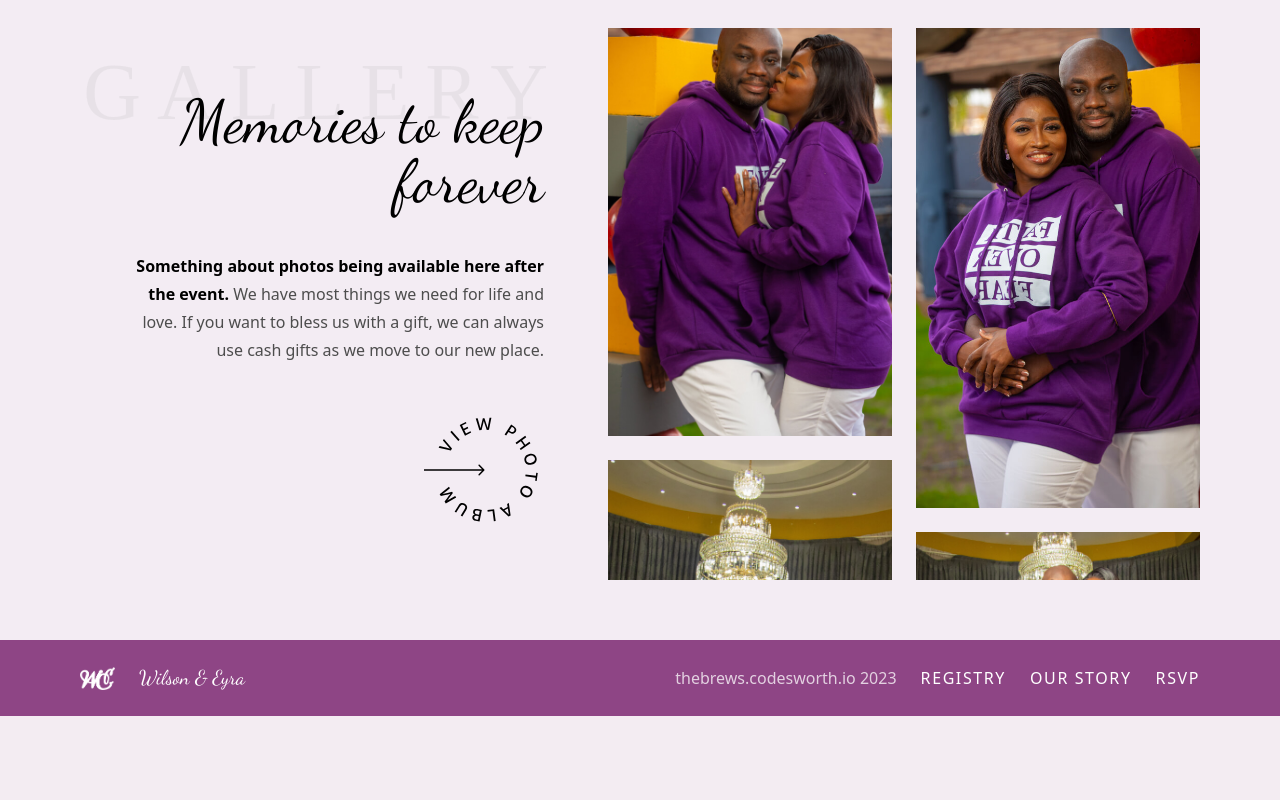
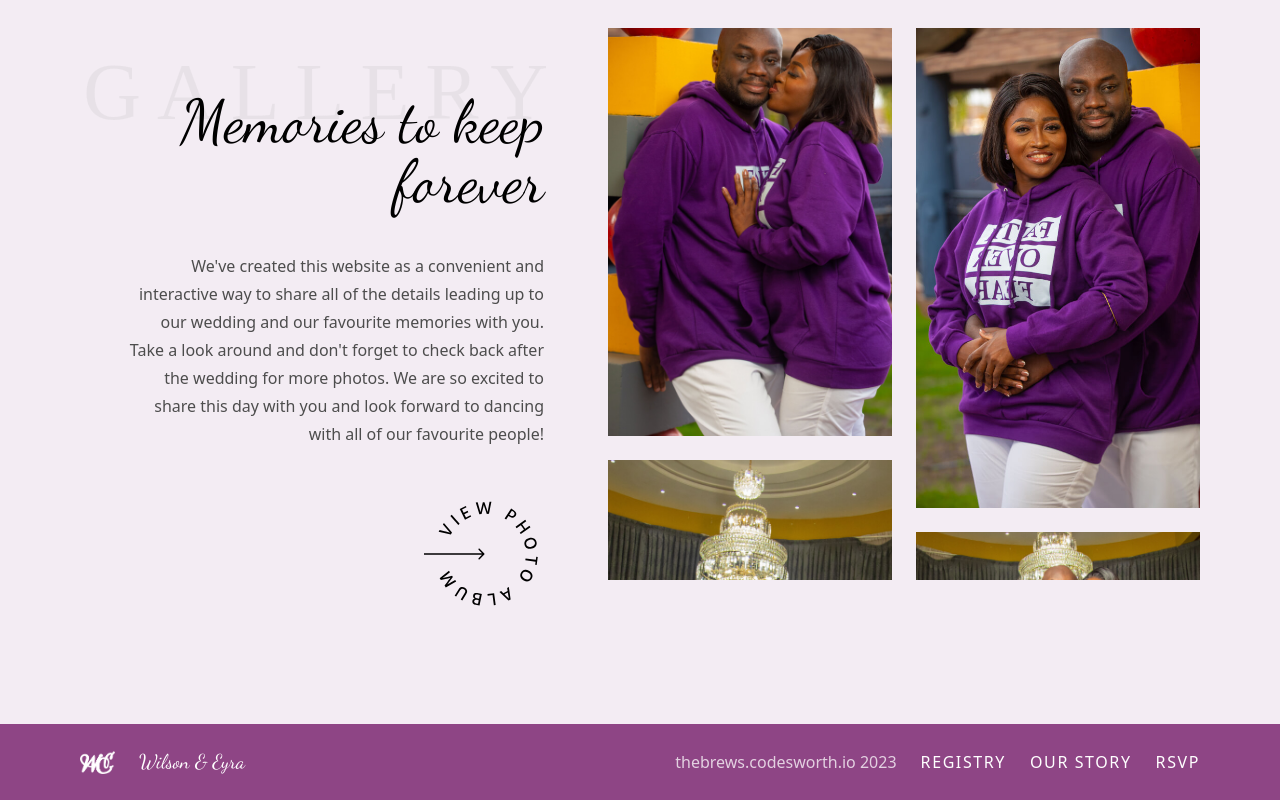
Before and after one commit to pyplacca/thebrews, a Vue app: page / in a window 1280 px wide. Shown: the part 3660-4460 px from the top of the page. Before the commit the page ends 4376 px from the top, so only its background shows below. Built offline with nearby package versions, Linux system fonts and the light colour scheme; no server answers; a web font is replaced by a local one.

Commit message:
chore: update paragraph in album section

```diff
--- a/src/views/Home.vue
+++ b/src/views/Home.vue
@@ -240,14 +240,19 @@ section#connection {
         Memories to keep <br />
         forever
       </h2>
-      <p class="max-w-md text-right leading-7 mb-12">
-        <span class="font-semibold">
+      <p class="max-w-md text-right leading-7 text-grey-dark mb-12">
+        We've created this website as a convenient and interactive way to share
+        all of the details leading up to our wedding and our favourite memories
+        with you. Take a look around and don't forget to check back after the
+        wedding for more photos. We are so excited to share this day with you
+        and look forward to dancing with all of our favourite people!
+        <!-- <span class="font-semibold">
           Something about photos being available here after the event.
         </span>
         <span class="text-grey-dark">
           We have most things we need for life and love. If you want to bless us
           with a gift, we can always use cash gifts as we move to our new place.
-        </span>
+        </span> -->
       </p>
       <button
         class="action-btn"
```
